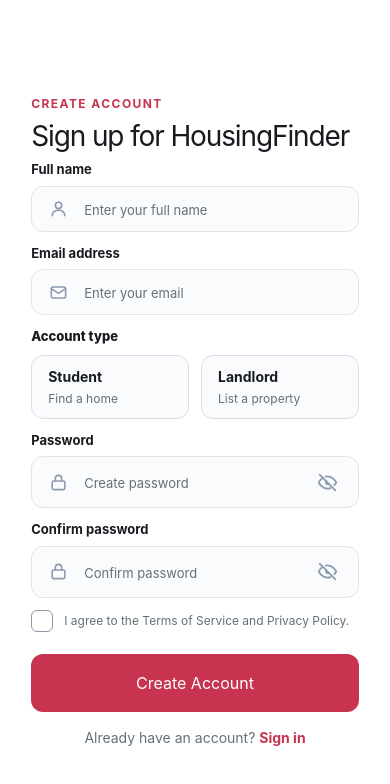
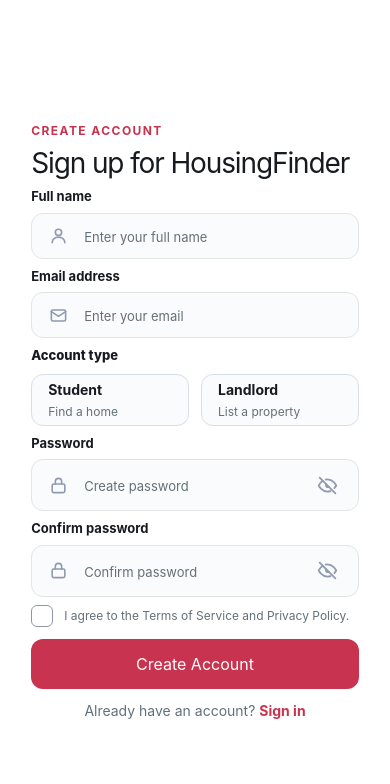
Before and after one commit to ptkakaeitoe/housing_finder, a Next.js app: page /register in a window 390 px wide. Shown: the top 784 px of the page. Built offline with nearby package versions, Linux system fonts and the light colour scheme; no server answers.

Commit message:
final attempt on mobile dim ( i hate mobile dim)

```diff
--- a/src/app/globals.css
+++ b/src/app/globals.css
@@ -3240,10 +3240,17 @@
      column, so it's reset here in favor of plain dvh sizing. */
   .auth-layout { display: block; min-height: 100dvh; zoom: 1; }
   .auth-brand-panel { display: none; }
-  /* "safe" keeps the form centered when it fits, but falls back to top
-     alignment when it is taller than the screen — plain "center" would
-     overflow in both directions and clip the heading out of reach. */
-  .auth-form-panel { min-height: 100dvh; align-items: center; align-items: safe center; padding: 24px 22px max(64px, env(safe-area-inset-bottom)); }
+  /* svh (not dvh) is the height with browser chrome expanded, so it never
+     changes while scrolling — dvh resizes the panel as the address bar
+     collapses, which makes the page feel shaky. The white .auth-layout
+     above still uses dvh so no dark background peeks out underneath.
+     "safe" keeps the form centered when it fits but falls back to top
+     alignment when it is taller than the screen, so nothing gets clipped. */
+  .auth-form-panel { min-height: 100svh; align-items: center; align-items: safe center; padding: 20px 22px max(20px, env(safe-area-inset-bottom)); }
+  /* Registration has the most fields, so it gets the tightest spacing to
+     stay within one screen. Sign-in keeps its existing proportions. */
+  .register-form-panel .terms-row-refined { margin: 4px 0 12px; }
+  .register-form-panel .auth-input-group { margin-bottom: 12px; }
   .auth-form-container { max-width: 480px; }
   .form-eyebrow { margin-bottom: 10px; }
   .form-description { margin-bottom: 24px; font-size: 14px; }
--- a/src/views/RegisterPage.jsx
+++ b/src/views/RegisterPage.jsx
@@ -131,7 +131,7 @@
           ========================= */}
 
       <section
-        className="register-form-panel flex min-h-0 items-center justify-center px-[8%] py-6 min-[1001px]:items-start min-[1001px]:px-[9%] min-[1001px]:pt-[var(--auth-copy-top)]"
+        className="register-form-panel flex min-h-0 items-center justify-center px-[8%] py-6 max-[600px]:min-h-svh max-[600px]:py-4 max-[600px]:[align-items:safe_center] min-[1001px]:items-start min-[1001px]:px-[9%] min-[1001px]:pt-[var(--auth-copy-top)]"
       >
         <div
           className="w-full max-w-[560px]"
@@ -153,7 +153,7 @@
             {message && <p role="status" className="mb-4 text-sm text-muted">{message}</p>}
             {/* FULL NAME */}
 
-            <div className="mb-3">
+            <div className="mb-3 max-[600px]:mb-2">
               <label className="mb-1.5 block text-[13px] font-bold">
                 {t("auth.fullName")}
               </label>
@@ -173,7 +173,7 @@
 
             {/* EMAIL */}
 
-            <div className="mb-3">
+            <div className="mb-3 max-[600px]:mb-2">
               <label className="mb-1.5 block text-[13px] font-bold">
                 {t("auth.emailAddress")}
               </label>
@@ -193,19 +193,19 @@
 
             {/* ACCOUNT TYPE */}
 
-            <fieldset className="mb-3">
+            <fieldset className="mb-3 max-[600px]:mb-2">
               <legend className="mb-2 text-[13px] font-extrabold text-[#171b20]">{t("auth.accountType")}</legend>
               <div className="grid grid-cols-2 gap-3">
                 <label className="group cursor-pointer">
                   <input type="radio" name="role" value="student" required className="peer sr-only" />
-                  <span className="auth-role-card relative flex min-h-16 flex-col justify-center rounded-xl border border-[#d8dee9] bg-[#fafbfc] px-4 transition-colors group-hover:border-[#8996a3] peer-checked:border-[#1c252e] peer-checked:bg-[#f0f3f5] peer-focus-visible:outline-2 peer-focus-visible:outline-offset-2 peer-focus-visible:outline-[#1c252e]">
+                  <span className="auth-role-card relative flex min-h-16 max-[600px]:min-h-13 flex-col justify-center rounded-xl border border-[#d8dee9] bg-[#fafbfc] px-4 transition-colors group-hover:border-[#8996a3] peer-checked:border-[#1c252e] peer-checked:bg-[#f0f3f5] peer-focus-visible:outline-2 peer-focus-visible:outline-offset-2 peer-focus-visible:outline-[#1c252e]">
                     <strong className="text-sm text-[#171b20]">{t("common.role.student")}</strong>
                     <small className="mt-1 text-xs text-[#647078]">{t("auth.studentHint")}</small>
                   </span>
                 </label>
                 <label className="group cursor-pointer">
                   <input type="radio" name="role" value="landlord" className="peer sr-only" />
-                  <span className="auth-role-card relative flex min-h-16 flex-col justify-center rounded-xl border border-[#d8dee9] bg-[#fafbfc] px-4 transition-colors group-hover:border-[#8996a3] peer-checked:border-[#1c252e] peer-checked:bg-[#f0f3f5] peer-focus-visible:outline-2 peer-focus-visible:outline-offset-2 peer-focus-visible:outline-[#1c252e]">
+                  <span className="auth-role-card relative flex min-h-16 max-[600px]:min-h-13 flex-col justify-center rounded-xl border border-[#d8dee9] bg-[#fafbfc] px-4 transition-colors group-hover:border-[#8996a3] peer-checked:border-[#1c252e] peer-checked:bg-[#f0f3f5] peer-focus-visible:outline-2 peer-focus-visible:outline-offset-2 peer-focus-visible:outline-[#1c252e]">
                     <strong className="text-sm text-[#171b20]">{t("common.role.landlord")}</strong>
                     <small className="mt-1 text-xs text-[#647078]">{t("auth.landlordHint")}</small>
                   </span>
@@ -215,7 +215,7 @@
 
             {/* PASSWORD */}
 
-            <div className="mb-3">
+            <div className="mb-3 max-[600px]:mb-2">
               <label className="mb-1.5 block text-[13px] font-bold">
                 {t("auth.password")}
               </label>
@@ -260,7 +260,7 @@
 
             {/* CONFIRM PASSWORD */}
 
-            <div className="mb-3">
+            <div className="mb-3 max-[600px]:mb-2">
               <label className="mb-1.5 block text-[13px] font-bold">
                 {t("auth.confirmPassword")}
               </label>
@@ -323,13 +323,13 @@
             <button
               type="submit"
               disabled={busy}
-              className="flex min-h-[58px] w-full items-center justify-center rounded-xl bg-accent text-[15px] font-black text-white transition hover:brightness-95 disabled:cursor-wait disabled:opacity-60"
+              className="flex min-h-[58px] max-[600px]:min-h-[50px] w-full items-center justify-center rounded-xl bg-accent text-[15px] font-black text-white transition hover:brightness-95 disabled:cursor-wait disabled:opacity-60"
             >
               {t("auth.createAccountButton")}
             </button>
           </form>
 
-          <p className="mt-4 text-center text-sm text-[#647078] [&>a]:font-bold [&>a]:text-accent [&>a]:underline [&>a]:underline-offset-4">
+          <p className="mt-4 max-[600px]:mt-3 text-center text-sm text-[#647078] [&>a]:font-bold [&>a]:text-accent [&>a]:underline [&>a]:underline-offset-4">
             {t("auth.alreadyHaveAccount")} <Link href="/login">{t("common.signIn")}</Link>
           </p>
         </div>
```
